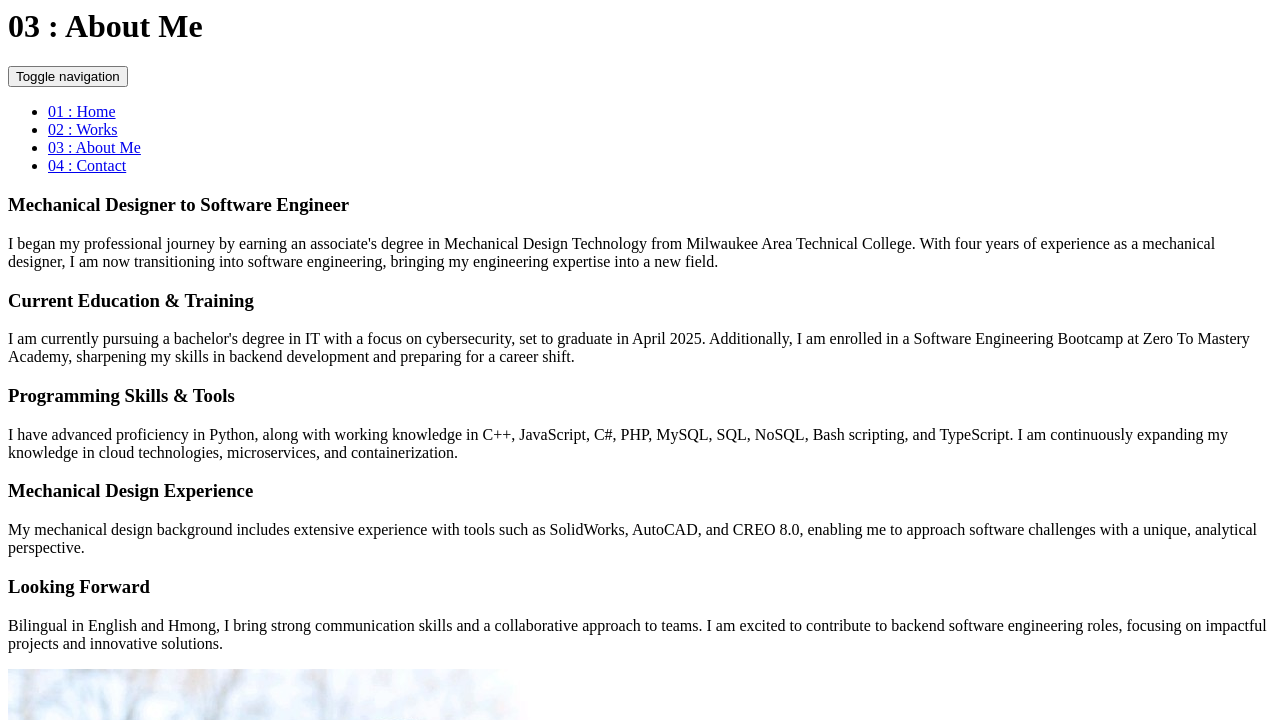
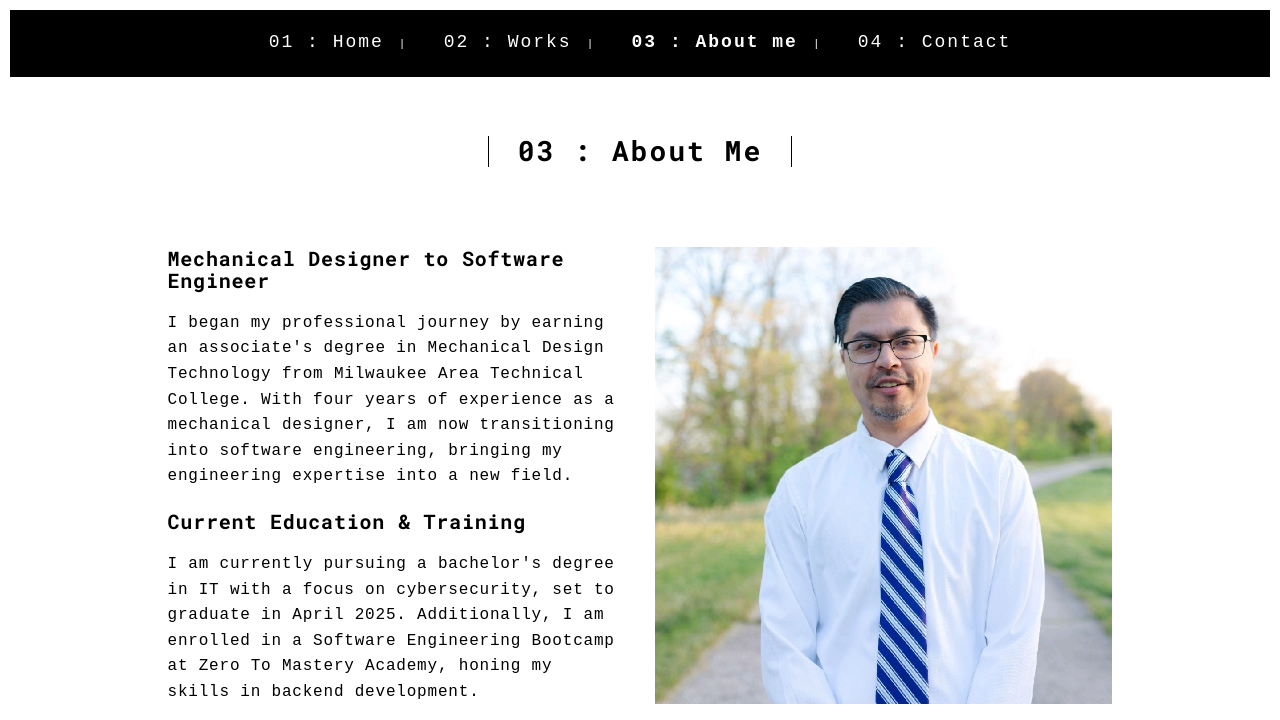
Before and after one commit to YSayaovong/Portfolio, a plain HTML site: page about.html in a window 1280 px wide. Shown: the top 720 px of the page. Drawn offline with Linux system fonts and the light colour scheme.

Commit message:
Update about.html

```diff
--- a/about.html
+++ b/about.html
@@ -1,32 +1,110 @@
+<!DOCTYPE html>
+<html lang="en">
+
+<head>
+  <meta charset="UTF-8">
+  <meta content="IE=edge" http-equiv="X-UA-Compatible">
+  <meta content="width=device-width,initial-scale=1" name="viewport">
+  <meta content="description" name="description">
+  <meta name="google" content="notranslate" />
+  <meta content="Mashup templates developed by Orson.io team" name="author">
+
+  <title>About Me</title>
+
+  <link rel="apple-touch-icon" sizes="180x180" href="assets/apple-icon-180x180.png">
+  <link href="assets/favicon.ico" rel="icon">
+  <link href="main.3f6952e4.css" rel="stylesheet">
+
+  <!-- Add custom CSS here -->
+  <style>
+    body {
+      background-color: white; /* Set background color to white */
+      color: black; /* Set text color to black for contrast */
+      font-family: 'Courier New', Courier, monospace;
+    }
+
+    .navbar-custom {
+      text-align: center;
+      padding: 20px 0;
+      background-color: black; /* Keep navbar background black for contrast */
+    }
+
+    .navbar-list {
+      list-style: none;
+      padding: 0;
+      margin: 0;
+      display: inline-block;
+    }
+
+    .navbar-list li {
+      display: inline;
+      margin: 0 15px;
+      color: white;
+    }
+
+    .navbar-list li a {
+      text-decoration: none;
+      color: white;
+      font-size: 18px;
+      letter-spacing: 2px;
+    }
+
+    .navbar-list li:not(:last-child)::after {
+      content: '|';
+      margin-left: 15px;
+      color: white;
+    }
+
+    .navbar-list .active a {
+      font-weight: bold;
+    }
+
+    .section-container {
+      padding: 40px 0;
+    }
+
+    .section-container h1 {
+      font-size: 28px;
+      letter-spacing: 2px;
+    }
+
+    .section-container h3 {
+      font-size: 20px;
+      margin-top: 20px;
+    }
+
+    .section-container p {
+      font-size: 16px;
+      line-height: 1.6;
+    }
+
+    .img-responsive {
+      max-width: 100%;
+      height: auto;
+      margin-top: 20px;
+    }
+  </style>
+</head>
+
+<body>
+  <!-- Custom Navbar -->
+  <nav class="navbar-custom">
+    <ul class="navbar-list">
+      <li><a href="./index.html">01 : Home</a></li>
+      <li><a href="./works.html">02 : Works</a></li>
+      <li class="active"><a href="./about.html">03 : About me</a></li>
+      <li><a href="./contact.html">04 : Contact</a></li>
+    </ul>
+  </nav>
+
+  <!-- About Me Section -->
   <div class="section-container">
     <div class="container">
       <div class="row">
         <div class="col-xs-12">
-        <!-- Consistent Header -->
           <div class="section-container-spacer text-center">
             <h1 class="h2">03 : About Me</h1>
           </div>
-        <nav class="navbar navbar-default">
-          <div class="container">
-            <div class="navbar-header">
-              <button type="button" class="navbar-toggle collapsed" data-toggle="collapse" data-target="#navbar-collapse-about" aria-expanded="false">
-                <span class="sr-only">Toggle navigation</span>
-                <span class="icon-bar"></span>
-                <span class="icon-bar"></span>
-                <span class="icon-bar"></span>
-              </button>
-            </div>
-
-            <div class="collapse navbar-collapse" id="navbar-collapse-about">
-              <ul class="nav navbar-nav">
-                <li><a href="./index.html" title="">01 : Home</a></li>
-                <li><a href="./works.html" title="">02 : Works</a></li>
-                <li class="active"><a href="./about.html" title="">03 : About Me</a></li>
-                <li><a href="./contact.html" title="">04 : Contact</a></li>
-              </ul>
-            </div>
-          </div>
-        </nav>
 
           <div class="row">
             <div class="col-md-10 col-md-offset-1">
@@ -38,7 +116,7 @@
                   </p>
                   <h3>Current Education & Training</h3>
                   <p>
-                  I am currently pursuing a bachelor's degree in IT with a focus on cybersecurity, set to graduate in April 2025. Additionally, I am enrolled in a Software Engineering Bootcamp at Zero To Mastery Academy, sharpening my skills in backend development and preparing for a career shift.
+                    I am currently pursuing a bachelor's degree in IT with a focus on cybersecurity, set to graduate in April 2025. Additionally, I am enrolled in a Software Engineering Bootcamp at Zero To Mastery Academy, honing my skills in backend development.
                   </p>
                   <h3>Programming Skills & Tools</h3>
                   <p>
@@ -50,7 +128,7 @@
                   </p>
                   <h3>Looking Forward</h3>
                   <p>
-                  Bilingual in English and Hmong, I bring strong communication skills and a collaborative approach to teams. I am excited to contribute to backend software engineering roles, focusing on impactful projects and innovative solutions.
+                    Bilingual in English and Hmong, I bring strong communication skills and a collaborative mindset to any team. I am excited to contribute to backend software engineering roles, focusing on impactful projects and innovative solutions.
                   </p>
                 </div>
                 <div class="col-xs-12 col-md-6">
@@ -64,3 +142,6 @@
       </div>
     </div>
   </div>
+
+</body>
+</html>
```
Lines whose indentation alone changed are shown as unchanged.
